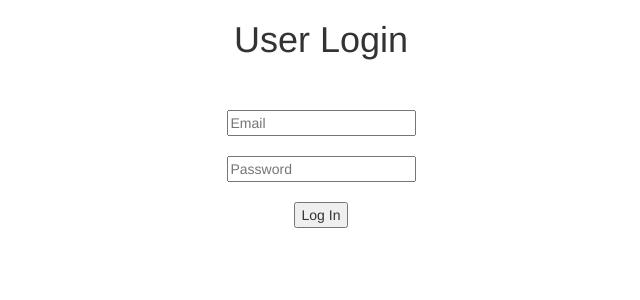
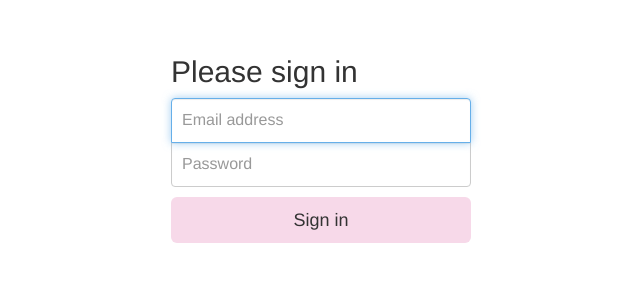
Before and after one commit to laurenpritchett/citysights, a Flask app: page /user-login in a window 1280 px wide. Shown: the part 52-352 px from the top of the page, without its empty margins (319-959 px from the left). Run offline with Flask 2, Linux system fonts and the light colour scheme; some libraries are stand-ins or nearby versions.

Commit message:
working on prettifying forms

```diff
--- a/static/css/style.css
+++ b/static/css/style.css
@@ -74,3 +74,39 @@ h3 {
     margin-left: 12px;
     padding: 5px 11px 0px 11px;
 }
+
+.form-signin {
+  max-width: 330px;
+  padding: 15px;
+  margin: 0 auto;
+}
+.form-signin .form-signin-heading,
+.form-signin {
+  margin-bottom: 10px;
+}
+.form-signin .form-control {
+  position: relative;
+  height: auto;
+  -webkit-box-sizing: border-box;
+     -moz-box-sizing: border-box;
+          box-sizing: border-box;
+  padding: 10px;
+  font-size: 16px;
+}
+.form-signin .form-control:focus {
+  z-index: 2;
+}
+.form-signin input[type="email"] {
+  margin-bottom: -1px;
+  border-bottom-right-radius: 0;
+  border-bottom-left-radius: 0;
+}
+.form-signin input[type="password"] {
+  margin-bottom: 10px;
+  border-top-left-radius: 0;
+  border-top-right-radius: 0;
+}
+
+.btn {
+  background-color: #f7d9e9;
+}
--- a/templates/user-login.html
+++ b/templates/user-login.html
@@ -1,12 +1,19 @@
 {% extends 'base.html' %}
 {% block content %}
 
-<h1>User Login</h1><br><br>
 
-<form class='form' action='/user-login' method='POST'>
-  <input type='text' id='email' name='email' placeholder='Email'><br><br>
-  <input type='password' id='password' name='password' placeholder='Password'><br><br>
-  <input type='submit' value='Log In'>
-</form>
+<div class="container">
+
+  <form class="form-signin" action='/user-login' method='POST'>
+    <h2 class="form-signin-heading">Please sign in</h2>
+    <label for="inputEmail" class="sr-only">Email address</label>
+    <input type="email" id="inputEmail" name="email" class="form-control" placeholder="Email address" required autofocus>
+    <label for="inputPassword" class="sr-only">Password</label>
+    <input type="password" id="inputPassword" name="password" class="form-control" placeholder="Password" required>
+    <button class="btn btn-lg btn-block" type="submit">Sign in</button>
+  </form>
+
+</div> <!-- /container -->
+
 
 {% endblock %}
```
Also changed, not shown: static/css/ie10-workaround.css (added, +13 -0 lines), templates/homepage.html (+24 -0 lines).
